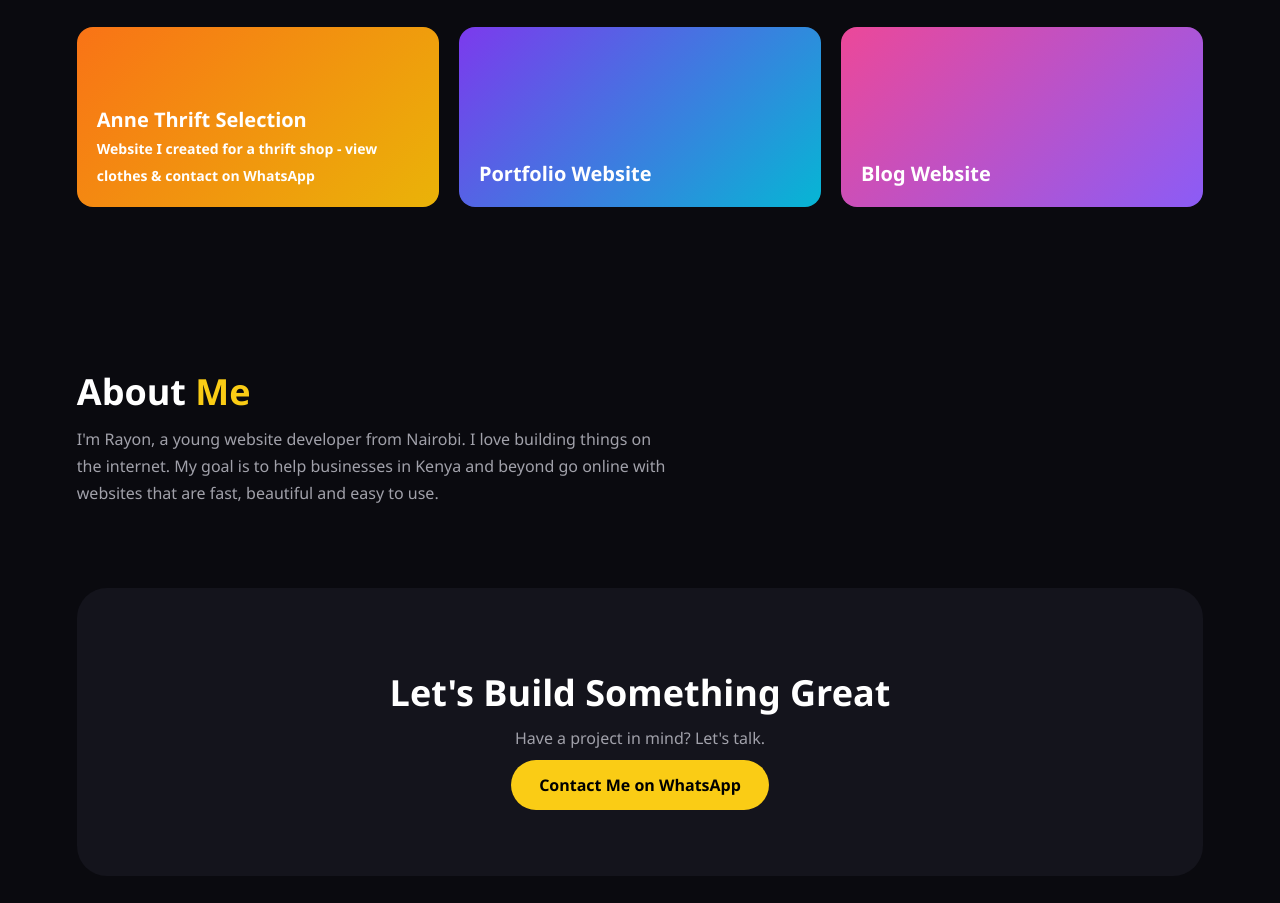
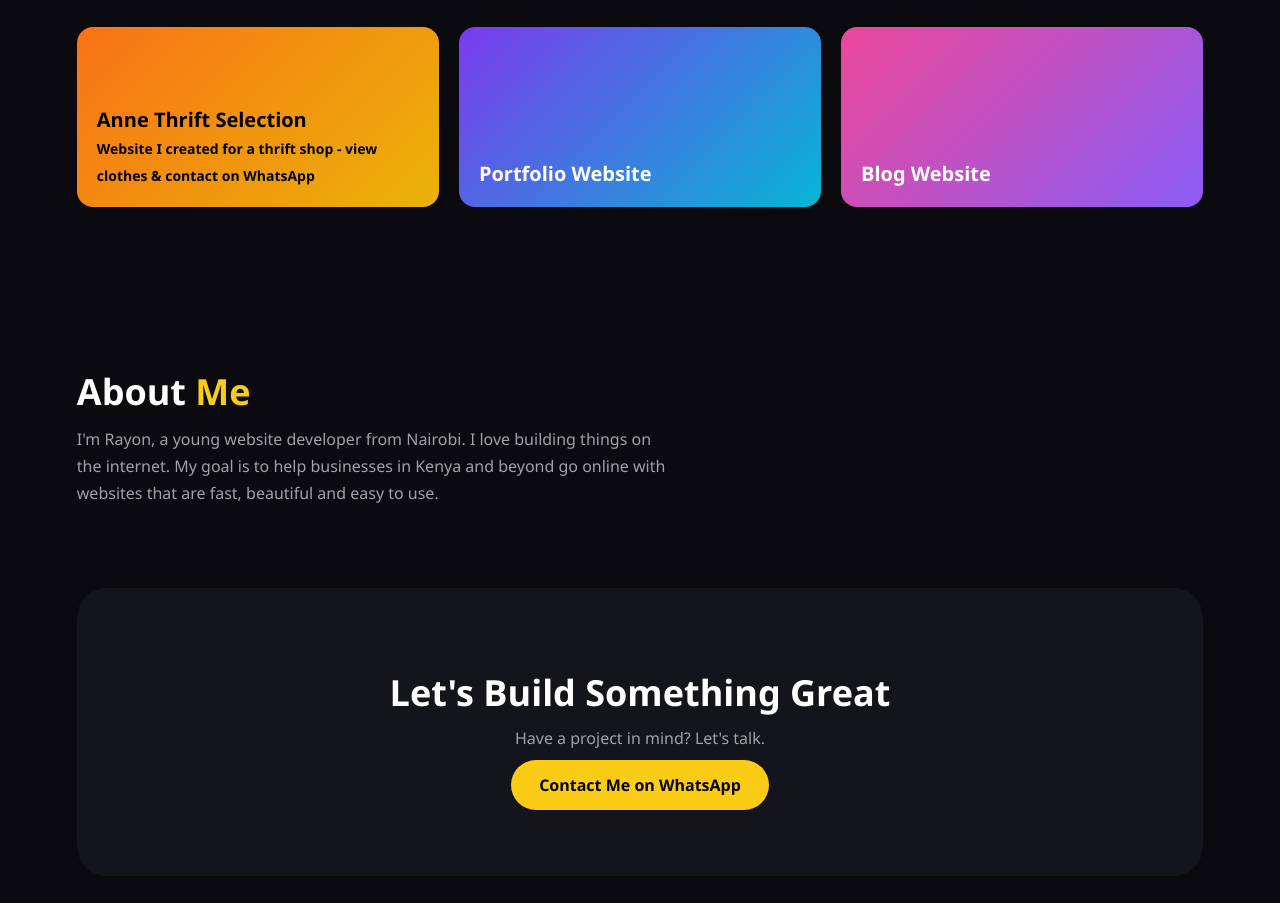
Before and after one commit to ochiengrayon902-hue/rayon-portfolio, a plain HTML site: page index.html in a window 1280 px wide. Shown: the part 1423-2326 px from the top of the page. Drawn offline with Linux system fonts and the light colour scheme.

Commit message:
Update index.html

```diff
--- a/index.html
+++ b/index.html
@@ -68,7 +68,7 @@
 <div class="section" id="work">
   <h2>My <span>Work</span></h2>
   <div class="grid">
-    <div class="project p1"><a href="https://share.google/mbpAqtxDUHTxNlXoT" style="color:white;text-decoration:none;">Anne Thrift Selection<br><span style="font-size:14px;">Website I created for a thrift shop - view clothes & contact on WhatsApp</span></a></div>
+    <div class="project p1"><a href="https://share.google/mbpAqtxDUHTxNlXoT" style="color:black;text-decoration:none;">Anne Thrift Selection<br><span style="font-size:14px;">Website I created for a thrift shop - view clothes & contact on WhatsApp</span></a></div>
     <div class="project p2">Portfolio Website</div>
     <div class="project p3">Blog Website</div>
   </div>
```
